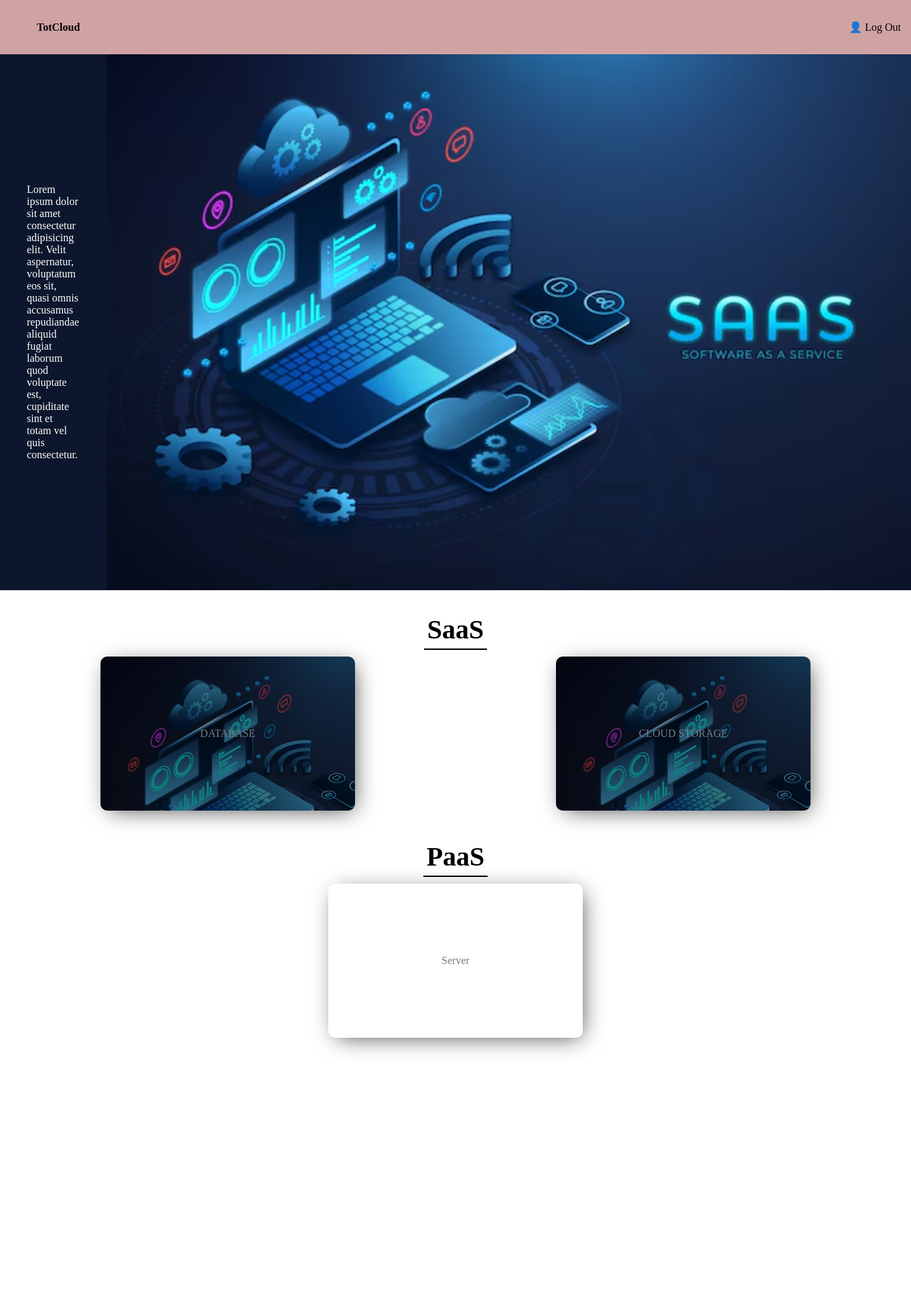
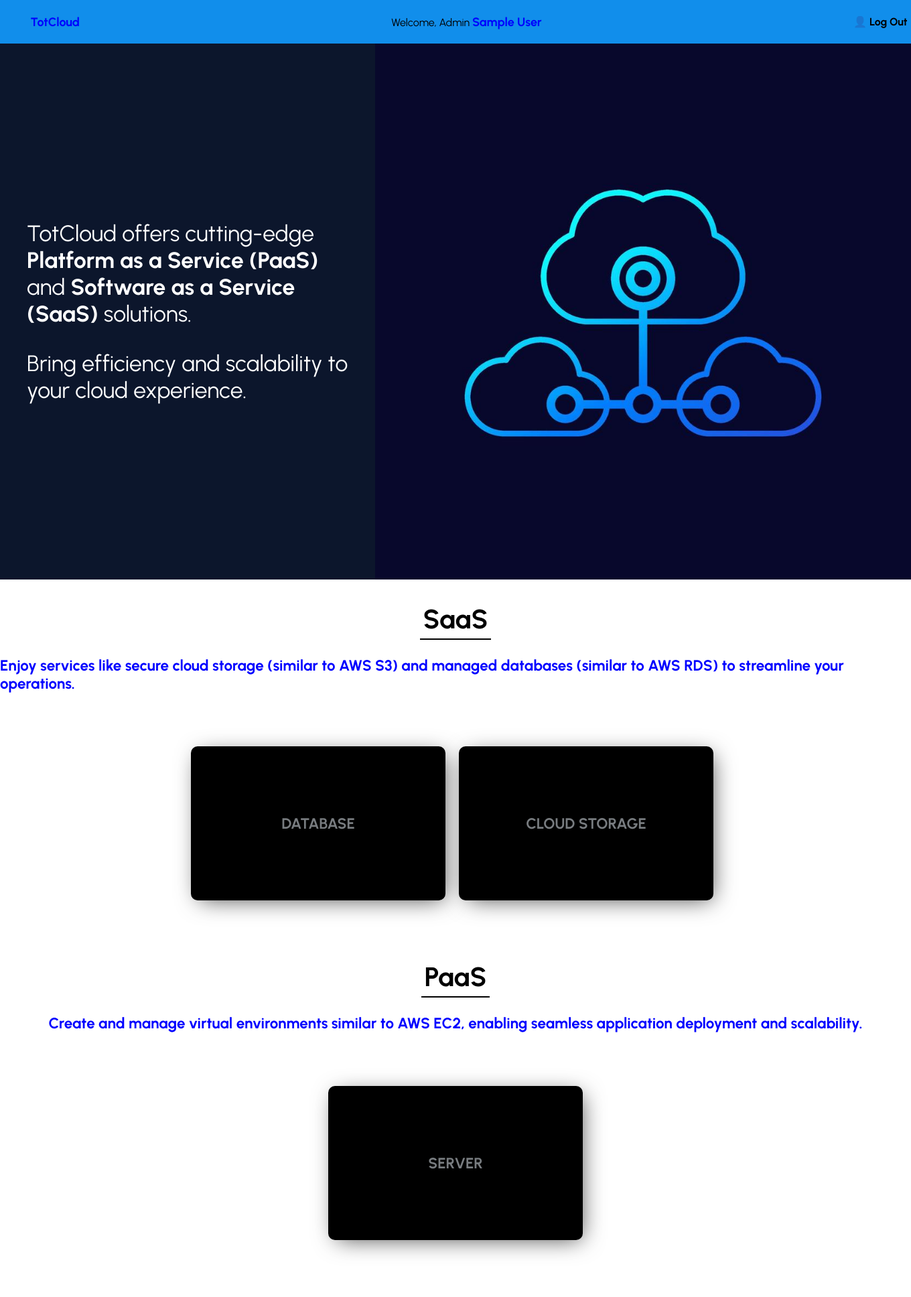
Before and after one commit to Ti-trit/TOTCLOUD, a PHP site: page /home.php in a window 1360 px wide. Shown: the whole page at 67% size. Before the commit the page ends 1572 px from the top, so only its background shows below. Run offline with PHP 8.4, Linux system fonts and the light colour scheme; the visitor is signed in with stand-in values (Sample User, id 1); data comes from the database, SQL or seed files in the repository.

Commit message:
HOME UN POCO MÁS HUMANA

```diff
--- /dev/null
+++ b/totCloud/home.css
@@ -0,0 +1,159 @@
+@import url(https://fonts.googleapis.com/css2?family=Urbanist:ital,wght@0,100..900;1,100..900&display=swap);
+
+body {
+    margin: 0;
+    font-family: 'Urbanist', sans-serif;
+}
+
+body:not(header) {
+    margin: auto;
+}
+
+nav {
+    background: #118eeb;
+    padding: 5.5px;
+    top: 0;
+    margin: 0;
+
+    ul {
+        display: flex;
+        justify-content: space-between;
+        align-items: center;
+
+        li {
+            list-style-type: none;
+        }
+    }
+
+    a {
+        text-decoration: none;
+        color: #000;
+    }
+
+
+}
+
+.welcome-message {
+    color: black;
+
+}
+
+.style1 {
+    color: blue;
+    font-weight: bold;
+    font-size: 18px;
+
+}
+
+
+.header {
+    background: #0c162c;
+    height: 100vh;
+    color: white;
+    display: flex;
+    font-size: 2.1em;
+    div:first-child {
+        margin: auto;
+        justify-content: center;
+        padding: 40px;
+    }
+}
+
+/* .logout{
+    margin-top:8px;
+} */
+section {
+    margin: 30px auto;
+
+    h2 {
+        text-align: center;
+        margin: auto;
+        padding: 5px;
+        font-size: 2.5em;
+        font-weight: bold;
+        font-family: 'Urbanist', sans-serif;
+        border-bottom: 2px solid black;
+        width: fit-content;
+    }
+
+    /* display: flex;
+    justify-content: center;
+    align-items: center;
+    margin-top: 100px; */
+
+
+
+    .paas,
+    .saas {
+        display: flex;
+        align-items: center;
+        flex-direction: column;
+        font-weight: bold;
+        font-size: 1.4em;
+        div:first-child{
+            margin: 25px auto;
+            color: blue;
+        }
+
+    }
+    .services{
+        display: flex;
+        align-items: center;
+        justify-content: space-around;
+        gap: 10px;
+        padding: 10px;
+        margin: 20px auto;
+    }
+
+    .saas_content,
+    .paas_content {
+        background-repeat: no-repeat;
+        width: 350px;
+        /* background: #e8b7b7; */
+        margin: 10px;
+        border-radius: 10px;
+        padding: 15px;
+        height: 200px;
+        display: flex;
+        flex-direction: row;
+        justify-content: center;
+        align-items: center;
+        background: #000;
+        -webkit-box-shadow: 5px 6px 34px -8px rgba(0, 0, 0, 0.75);
+        -moz-box-shadow: 5px 6px 34px -8px rgba(0, 0, 0, 0.75);
+        box-shadow: 5px 6px 34px -8px rgba(0, 0, 0, 0.75);
+
+        a {
+            text-decoration: none;
+            color: aliceblue;
+        }
+
+        &:not(a) {
+            filter: brightness(50%);
+        }
+
+        &:hover {
+            a {
+                transform: scale(1.5);
+            }
+        }
+    }
+}
+
+/* .pass_content {
+    margin: auto;
+    display: flex;
+    justify-content: space-around;
+    align-items: center;
+    height: 50%;
+    font-size: 1.4em;
+    a{
+        color: white;
+        text-decoration: none;
+    } */
+
+.saas_content {
+    background-image: url(./images/saas.png);
+    /* opacity: 0.8; */
+
+}
--- a/totCloud/home.php
+++ b/totCloud/home.php
@@ -1,42 +1,53 @@
+<?php require "connexio.php";
+//require "LogIn.php";
+session_start();
+?>
 <!DOCTYPE html>
 <html lang="en">
+
 <head>
     <meta charset="UTF-8">
     <meta name="viewport" content="width=device-width, initial-scale=1.0">
-    <link rel="stylesheet" type="text/css" href="estils/home.css">
+    <link rel="stylesheet" type="text/css" href="home.css">
     <title>Home</title>
 </head>
-<?php
-session_start();
-include "connexio.php";
-
-// Mostrar el mensaje de logout si existe
-if (isset($_SESSION['logout_message'])) {
-    echo '<div class="alert alert-success" role="alert">' . htmlspecialchars($_SESSION['logout_message']) . '</div>';
-    unset($_SESSION['logout_message']);
-}
-?>
 
 <body>
     <header>
         <nav class="navbar">
             <ul>
-                <li class="brand"><strong>TotCloud</strong></li>
+                <li class="style1"><strong>TotCloud</strong></li>
+                <li class="welcome-message">
+                    Welcome, Admin <span class="style1"><?php echo $_SESSION["nomAdmin"]; ?></span>
+                </li>
                 <li class="logout">
                     <a href="LogOut.php">
-                        <span class="icon-user">&#128100;</span> Log Out
+                        <span class="icon-user">&#128100;</span> <strong>Log Out</strong>
                     </a>
                 </li>
             </ul>
         </nav>
         <div class="header">
-            <div>Lorem ipsum dolor sit amet consectetur adipisicing elit. Velit aspernatur, voluptatum eos sit, quasi omnis accusamus repudiandae aliquid fugiat laborum quod voluptate est, cupiditate sint et totam vel quis consectetur.</div>
-            <img src="./images/sass.png" alt="">
+            <div>
+                <p>TotCloud offers cutting-edge <strong>Platform as a Service (PaaS)</strong> and <strong>Software as a Service (SaaS)</strong> solutions.</p>
+                <!-- <ul>
+                    <li><strong>PaaS </strong> - Create and manage virtual environments similar to AWS EC2, enabling seamless application deployment and scalability.</li>
+                    <li><strong>SaaS </strong> - Enjoy services like secure cloud storage (similar to AWS S3) and managed databases (similar to AWS RDS) to streamline your operations.</li>
+                </ul> -->
+                <p>Bring efficiency and scalability to your cloud experience.</p>
+            </div>
+            <img src="./images/logo.jpg" alt="TotCloud Logo">
         </div>
     </header>
     <section>
         <h2>SaaS</h2>
         <div class="saas">
+            <div>
+                Enjoy services like secure cloud storage (similar to AWS S3) and managed databases (similar to AWS RDS) to streamline your operations.
+            </div>
+
+            <div class="services">
+
                 <?php
                 // Definir los servicios
                 $services = [
@@ -56,16 +67,25 @@
                         echo '<div class="saas_content"><a href="' . htmlspecialchars($link) . '">' . htmlspecialchars($category) . '</a></div>';
                     }
                 }
+
                 ?>
+            </div>
+
         </div>
     </section>
     <section>
         <h2>PaaS</h2>
         <div class="paas">
+            <div>
+                Create and manage virtual environments similar to AWS EC2, enabling seamless application deployment and scalability. </div>
+
+            <div class="services">
                 <div class="paas_content">
-                <a href="./instancia_servidor/">Server</a>
+                    <a href="./instancia_servidor/">SERVER</a>
+                </div>
             </div>
         </div>
     </section>
 </body>
+
 </html>
```
Lines whose indentation alone changed are shown as unchanged.
